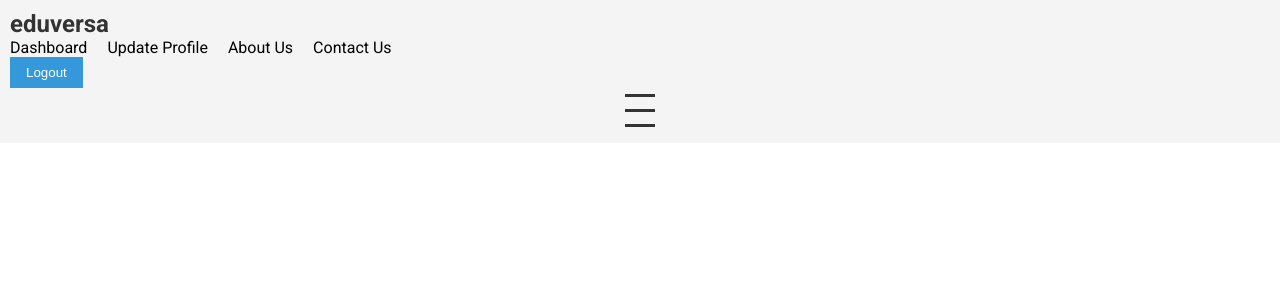
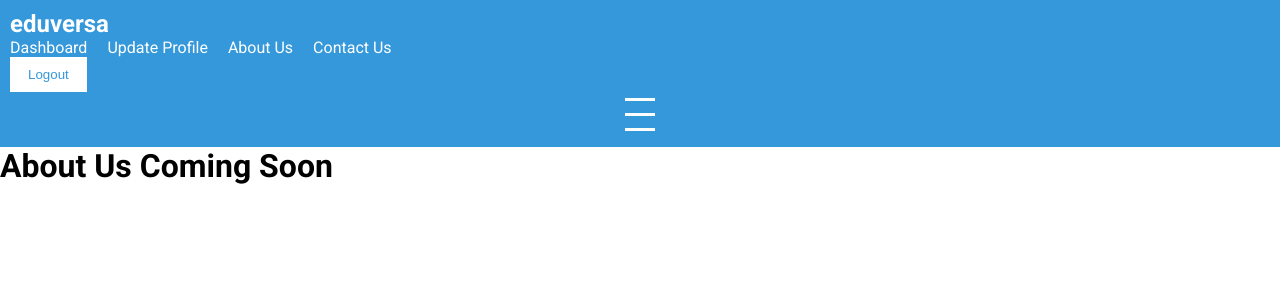
Before and after one commit to eduversa/eduversa.github.io, a Next.js app: page /applicant/about in a window 1280 px wide. Shown: the top 300 px of the page. Built offline with nearby package versions, Linux system fonts and the light colour scheme; sample sign-in values are in the browser's storage; a web font is replaced by a local one.

Commit message:
applicant routing is working

```diff
--- a/containers/Header/ApplicantNavbar.jsx
+++ b/containers/Header/ApplicantNavbar.jsx
@@ -1,14 +1,19 @@
 import React, { Fragment, useState } from "react";
+import Link from "next/link";
 
 function ApplicantNavbar() {
   const logoText = "eduversa";
   const [isMenuOpen, setIsMenuOpen] = useState(false);
 
   const menuItems = [
-    { label: "Dashboard", className: "nav-item" },
-    { label: "Update Profile", className: "nav-item" },
-    { label: "About Us", className: "nav-item" },
-    { label: "Contact Us", className: "nav-item" },
+    { label: "Dashboard", className: "nav-item", src: "/applicant" },
+    {
+      label: "Update Profile",
+      className: "nav-item",
+      src: "/applicant/update",
+    },
+    { label: "About Us", className: "nav-item", src: "/applicant/about" },
+    { label: "Contact Us", className: "nav-item", src: "/applicant/contact" },
   ];
 
   return (
@@ -22,7 +27,9 @@ function ApplicantNavbar() {
             <ul className="nav-list">
               {menuItems.map((item, index) => (
                 <li key={index} className={item.className}>
-                  <span>{item.label}</span>
+                  <Link href={item.src}>
+                    <span>{item.label}</span>
+                  </Link>
                 </li>
               ))}
             </ul>
@@ -43,7 +50,9 @@ function ApplicantNavbar() {
               <ul className="mobile-nav-list">
                 {menuItems.map((item, index) => (
                   <li key={index} className="mobile-nav-item">
-                    <span>{item.label}</span>
+                    <Link href={item.src}>
+                      <span>{item.label}</span>
+                    </Link>
                   </li>
                 ))}
                 <li className="mobile-nav-item">
--- a/layout/applicant_layout/ApplicantLayout.jsx
+++ b/layout/applicant_layout/ApplicantLayout.jsx
@@ -2,7 +2,7 @@
 import { Fragment, useEffect } from "react";
 import { useRouter } from "next/router";
 import { ApplicantNavbar } from "@/containers";
-function ApplicantLayout() {
+function ApplicantLayout({ children }) {
   const router = useRouter();
   useEffect(() => {
     const authToken = localStorage.getItem("authToken");
@@ -19,6 +19,7 @@ function ApplicantLayout() {
   return (
     <Fragment>
       <ApplicantNavbar />
+      {children}
     </Fragment>
   );
 }
--- a/styles/containers/_applicant_navbar.scss
+++ b/styles/containers/_applicant_navbar.scss
@@ -1,11 +1,11 @@
 .applicant-nav {
-  background-color: #f4f4f4;
+  background-color: #3498db;
+  color: white;
   padding: 10px;
-
   .logo {
     font-size: 1.5rem;
     font-weight: bold;
-    color: #333;
+    margin-right: 20px;
   }
 
   .nav-section {
@@ -19,7 +19,7 @@
         cursor: pointer;
 
         &:hover {
-          color: #ddd;
+          color: #297fb8;
         }
       }
     }
@@ -27,14 +27,16 @@
 
   .button-section {
     button {
-      background-color: #3498db;
-      color: white;
+      background-color: #fff;
+      color: #3498db;
       padding: 8px 16px;
-      border: none;
+      border: 2px solid #fff;
       cursor: pointer;
+      transition: background-color 0.3s, color 0.3s;
 
       &:hover {
-        background-color: #2980b9;
+        background-color: #297fb8;
+        color: white;
       }
     }
   }
@@ -48,14 +50,14 @@
 
     &.open {
       .menu-line {
-        background-color: #333;
+        background-color: #fff;
       }
     }
 
     .menu-line {
       width: 30px;
       height: 3px;
-      background-color: #333;
+      background-color: #fff;
       margin: 6px 0;
       transition: 0.4s;
     }
@@ -72,20 +74,22 @@
         span {
           cursor: pointer;
           &:hover {
-            color: #ddd;
+            color: #297fb8;
           }
         }
       }
 
       .logout-button {
-        background-color: #3498db;
-        color: white;
+        background-color: #fff;
+        color: #3498db;
         padding: 8px 16px;
-        border: none;
+        border: 2px solid #fff;
         cursor: pointer;
+        transition: background-color 0.3s, color 0.3s;
 
         &:hover {
-          background-color: #2980b9;
+          background-color: #297fb8;
+          color: white;
         }
       }
     }
```
